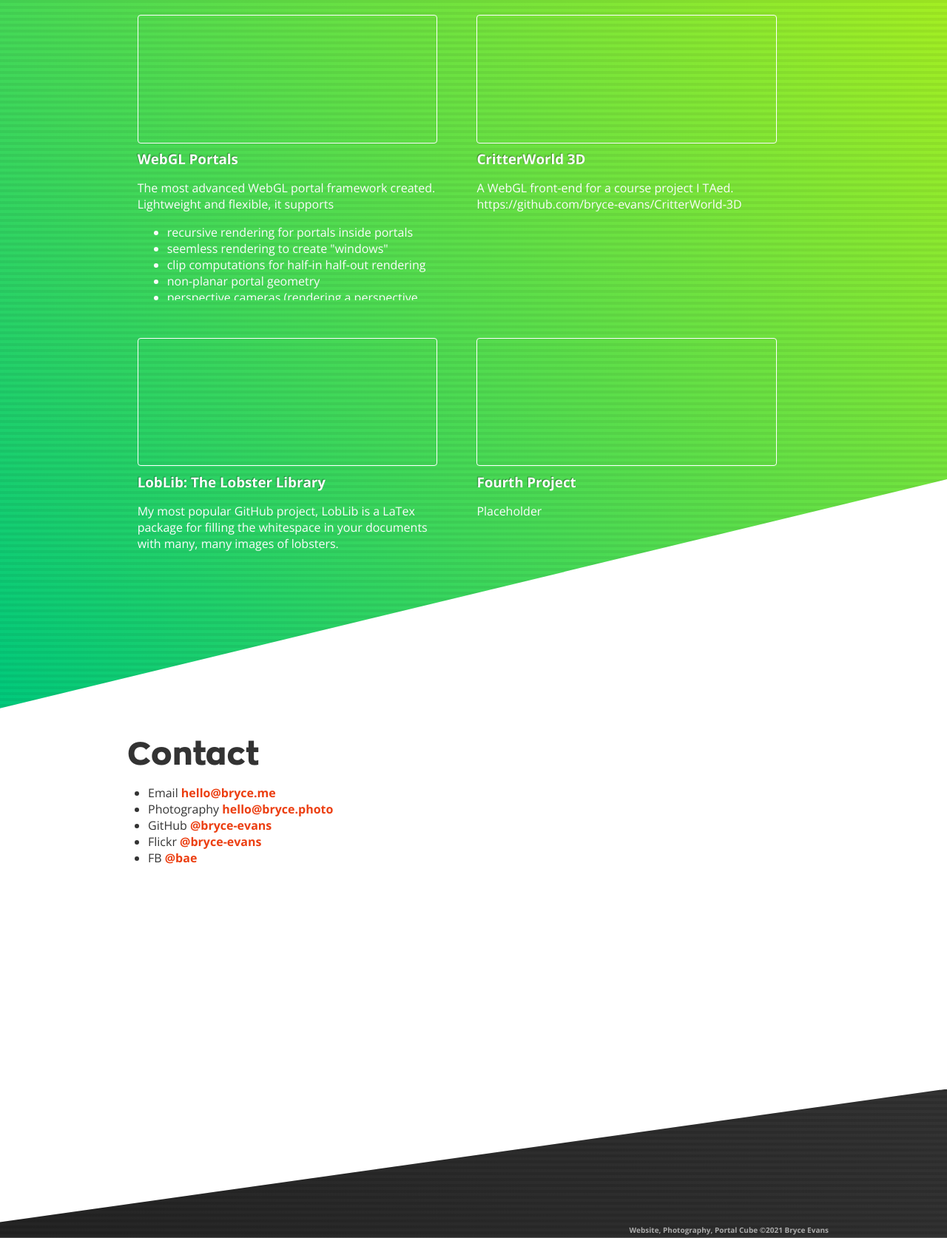
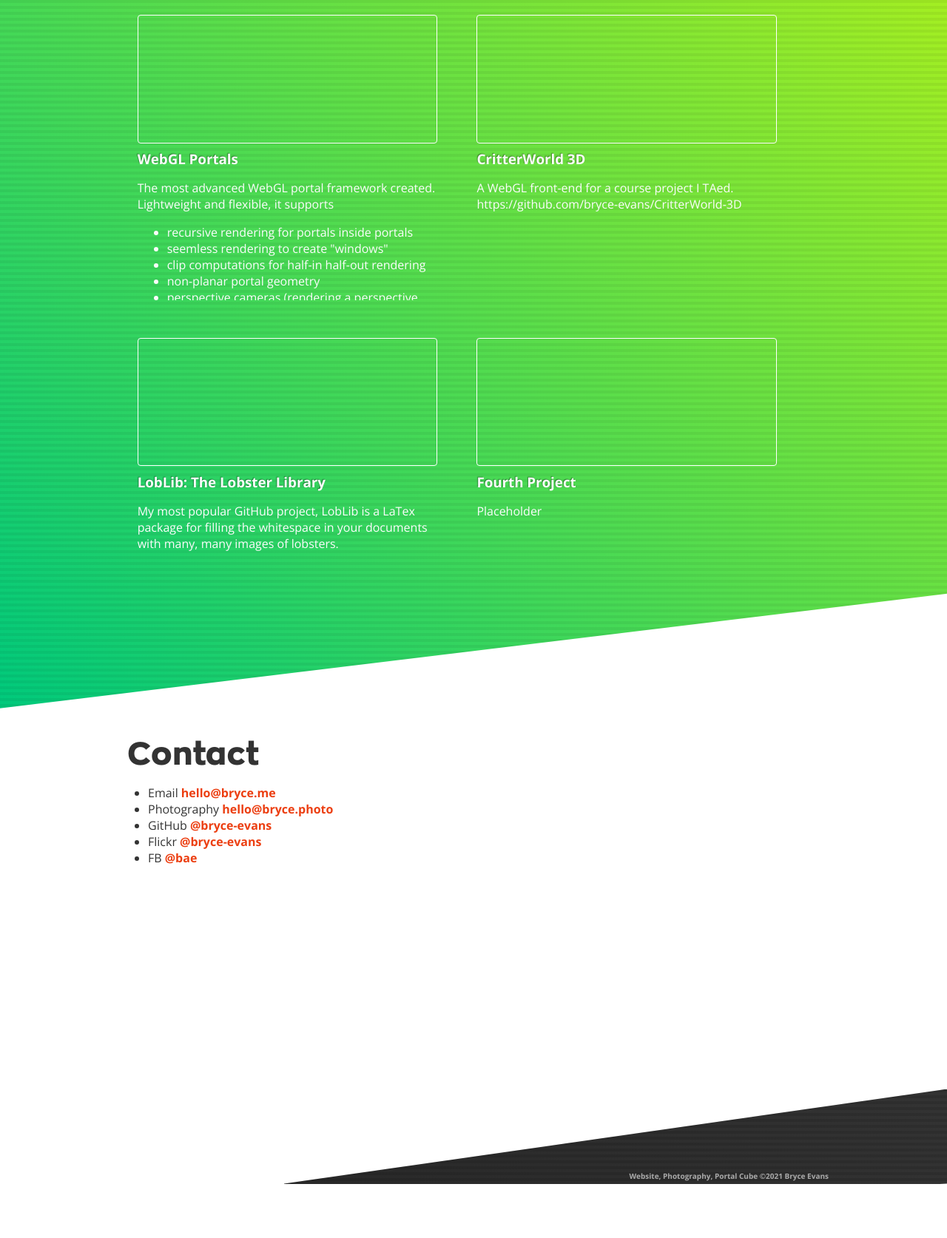
Before and after one commit to bryce-evans/main-website, a website: page index.html in a window 1280 px wide. Shown: the part 2235-3909 px from the top of the page at 74% size. After the commit the page ends 3836 px from the top, so only its background shows below. Drawn offline with nearby package versions, Linux system fonts and the light colour scheme.

Commit message:
fix footer

```diff
--- a/index.html
+++ b/index.html
@@ -217,7 +217,7 @@
         </div>
 
     </div>
-    <div class="section">
+    <div class="contact section">
         <div class="section-content">
             <h2>Contact</h2>
 
--- a/main.css
+++ b/main.css
@@ -294,10 +294,16 @@ h3.inline {
 
 .section.footer {
     min-height: 0ex;
+    height: 4em;
+
 }
 
 .section.footer a {
     color: white;
+}
+
+.section.contact {
+    /* min-height: 32ex; */
 }
 
 .section .copyright {
@@ -485,6 +491,10 @@ h3.inline {
     background-image:
         linear-gradient(rgba(0, 0, 0, 0.05) 50%, 0, transparent 100%),
         linear-gradient(-135deg, #b8f317, #00c97c);
+        /* this is a bad hack. no idea why this is needed */
+        clip-path: polygon(0% calc(var(--clip-padding) * 2), 100% 0%, 100% 87.5%, 0% 100%);
+        -webkit-clip-path: polygon(0% calc(var(--clip-padding) * 2), 100% 0%, 100% 87.5%, 0% 100%)
+    }
 }
 
 .striped.orange {
@@ -503,6 +513,8 @@ h3.inline {
     background-image:
         linear-gradient(rgba(0, 0, 0, 0.1) 50%, 0, transparent 100%),
         linear-gradient(-135deg, #333333, #242424);
+        clip-path: polygon(30% calc(var(--clip-padding) * 2), 100% 0%, 100% 72%, 30% 72%);
+        -webkit-clip-path: polygon(30% calc(var(--clip-padding) * 2), 100% 100%, 100% 0%, 30% 100%);
 }
 
 .diagonal {
@@ -524,7 +536,7 @@ h3.inline {
     position: relative;
     /* margin-top: calc( ( var(--clip-padding) * -1 ) - 2px ); */
 
-    padding: calc((var(--clip-padding) * 2) - (var(--clip-padding) - var(--skew-padding))) 0 4em;
+    /* padding: calc((var(--clip-padding) * 2) - (var(--clip-padding) - var(--skew-padding))) 0 4em; */
     clip-path: polygon(0% calc(var(--clip-padding) * 2),
             100% 0%,
             100% 100%,
```
